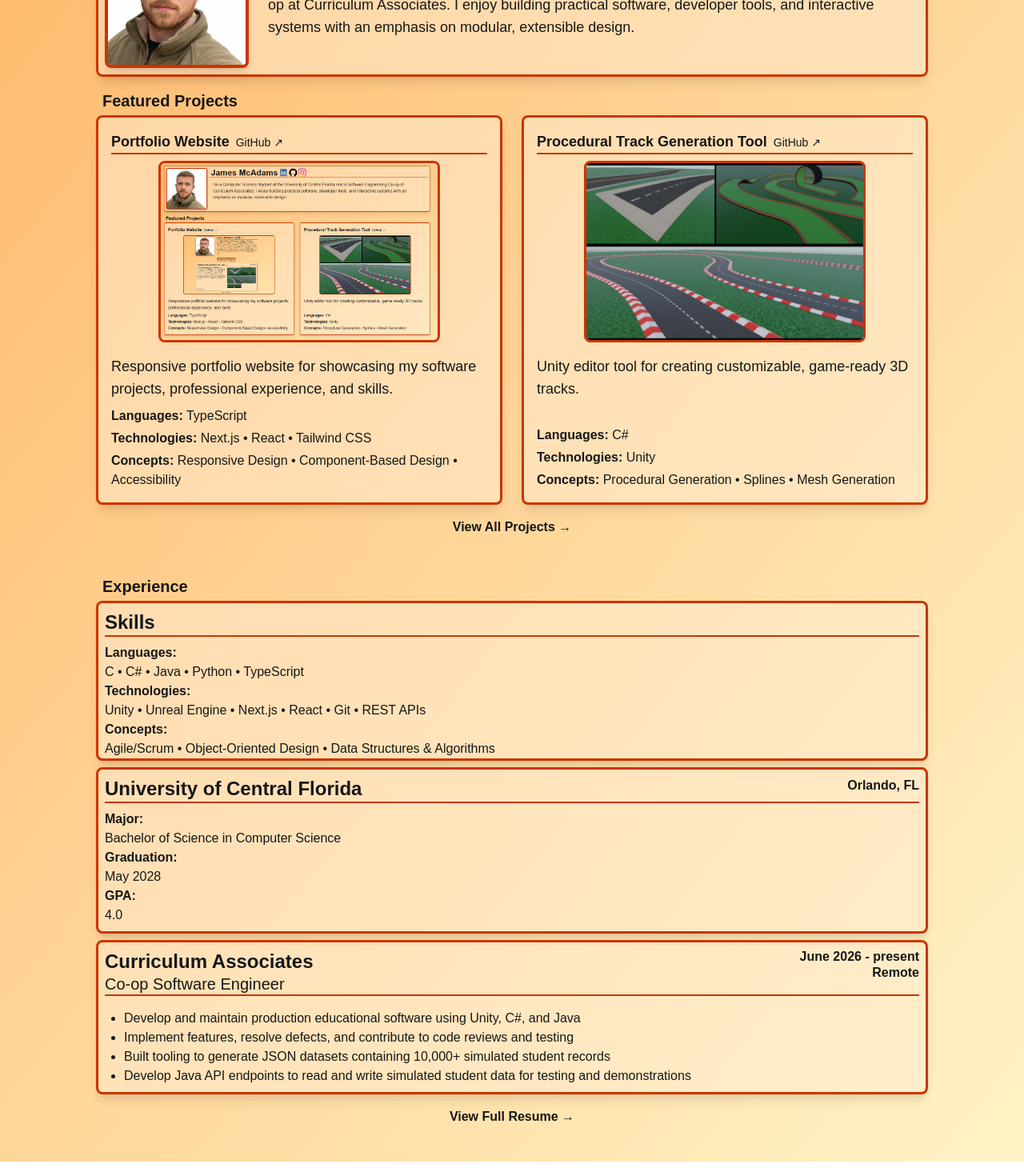
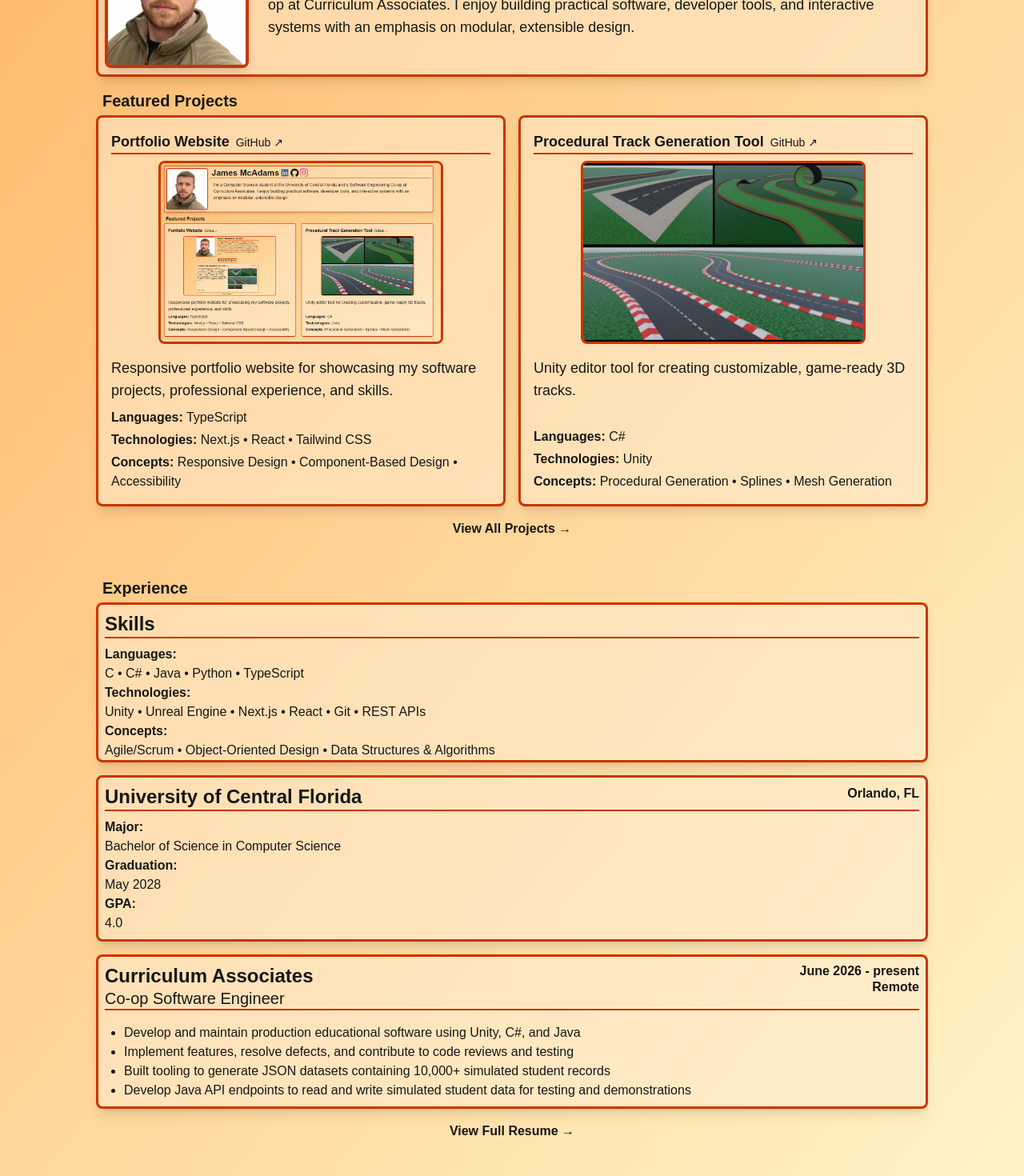
Before and after one commit to JamesMcAdamsDevHub/portfolio-website, a Next.js app: page / in a window 1280 px wide. Shown: the part 223-1693 px from the top of the page at 80% size. Built offline with nearby package versions, Linux system fonts and the light colour scheme.

Commit message:
Updated the spacing between card components

```diff
--- a/src/app/page.tsx
+++ b/src/app/page.tsx
@@ -7,7 +7,7 @@ import AboutCard from "@/components/AboutCard";
 
 export default function Home() {
   return (
-    <main className="mx-auto w-full px-6 py-7 lg:px-30">
+    <main className="mx-auto w-full px-2 py-7 lg:px-30">
       <div className="grid grid-cols-1 gap-8 2xl:grid-cols-[5fr_3fr]">
         <div className="flex flex-col">
           <h2 className="pl-2 mb-1 text-xl font-bold text-center md:text-left">
@@ -35,7 +35,7 @@ export default function Home() {
           <h2 className="pl-2 mb-1 text-xl font-bold text-center md:text-left">
             Experience
           </h2>
-          <div className="flex flex-1 flex-col gap-2 justify-between">
+          <div className="flex flex-1 flex-col gap-4 justify-between">
             <SkillsCard />
             <EducationCard />
             <ExperienceCards featuredOnly={true} />
--- a/src/app/projects/page.tsx
+++ b/src/app/projects/page.tsx
@@ -2,7 +2,7 @@ import ProjectCards from "@/components/ProjectCards";
 
 export default function Home() {
   return (
-    <main className="flex flex-col items-center mx-auto max-w-5xl py-7">
+    <main className="flex flex-col items-center mx-auto max-w-5xl px-2 py-7">
       <section>
         <div className="mx-auto m-4 w-fit border-y-3 border-orange-700 text-center">
           <h2 className="py-2 text-4xl font-bold">Projects</h2>
--- a/src/app/resume/page.tsx
+++ b/src/app/resume/page.tsx
@@ -6,7 +6,7 @@ import resume from "@/content/resume.json";
 
 export default function Home() {
   return (
-    <main className="flex flex-col items-center mx-auto max-w-5xl py-7">
+    <main className="flex flex-col items-center mx-auto max-w-5xl px-2 py-7">
       <section>
         <div className="mx-auto m-4 w-fit border-y-3 border-orange-700 text-center">
           <h2 className="py-2 text-4xl font-bold">Resume</h2>
--- a/src/components/ProjectCards.tsx
+++ b/src/components/ProjectCards.tsx
@@ -13,7 +13,7 @@ export default function ProjectCards({ featuredOnly }: ProjectCardsProps) {
 
   if (featuredOnly) {
     return (
-      <div className="grid w-full grid-cols-1 gap-6 md:grid-cols-2">
+      <div className="grid w-full grid-cols-1 gap-4 md:grid-cols-2">
         {projectsToShow.map((project) => (
           <ProjectFeatureCard key={project.title} project={project} />
         ))}
@@ -22,7 +22,7 @@ export default function ProjectCards({ featuredOnly }: ProjectCardsProps) {
   }
 
   return (
-    <div className="flex w-full flex-col gap-6">
+    <div className="flex w-full flex-col gap-4">
       {projectsToShow.map((project) => (
         <ProjectCard key={project.title} project={project} />
       ))}
```
